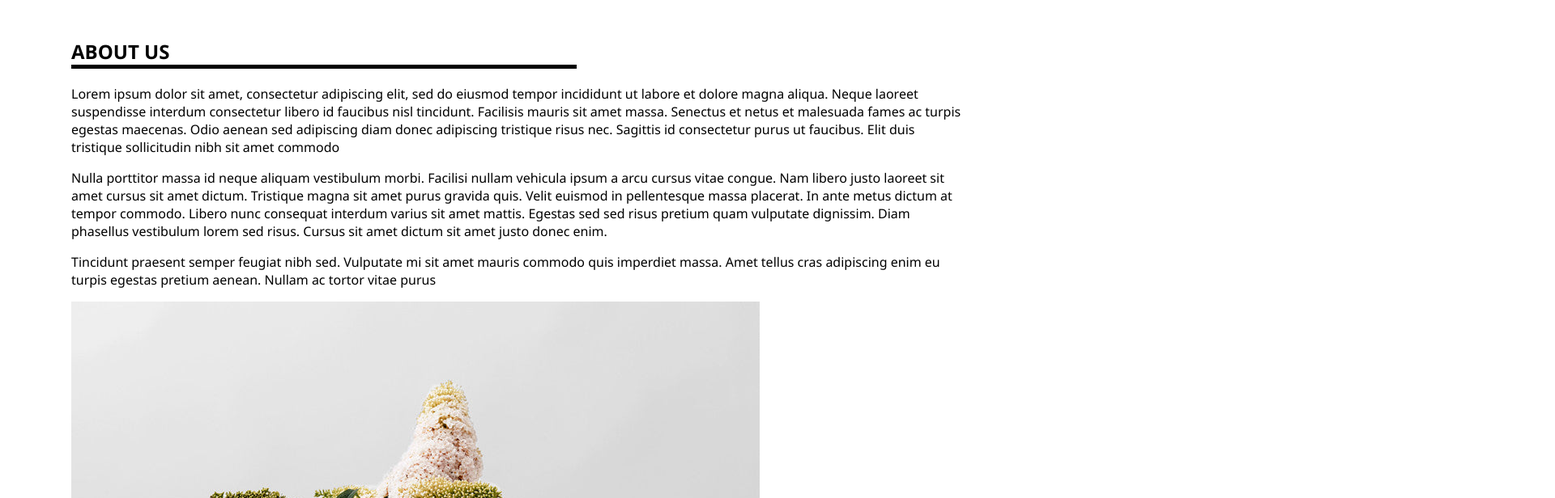
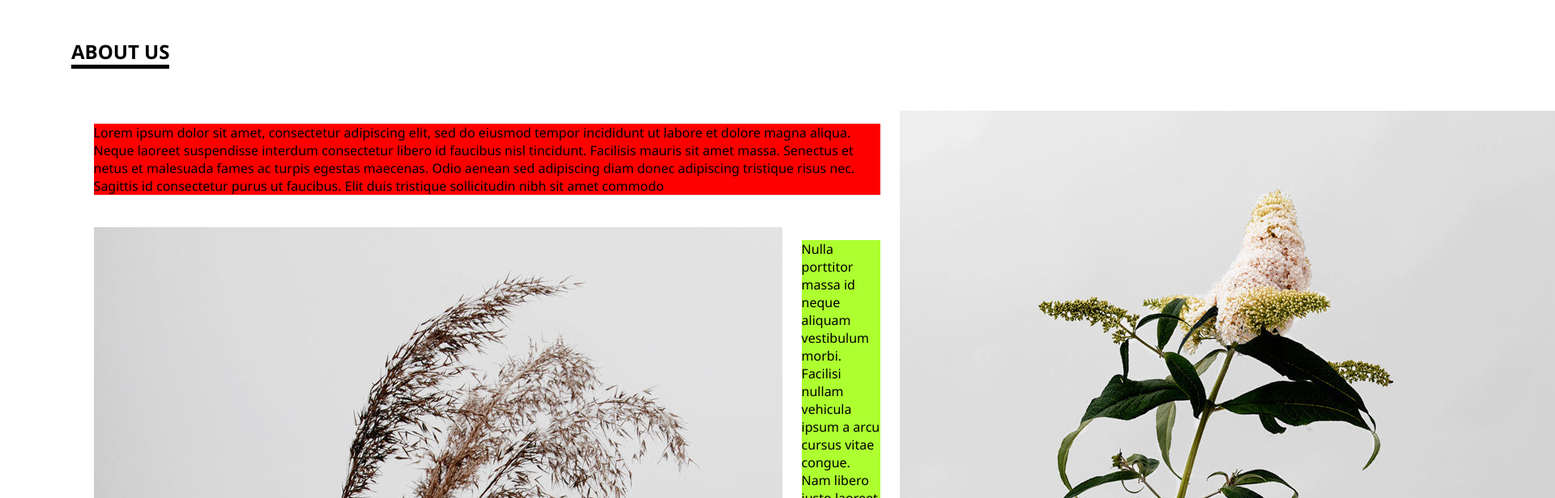
Before and after one commit to awitmer1/eCommerce-Website, a plain HTML site: page index.html in a window 1280 px wide. Shown: the part 980-1596 px from the top of the page at 81% size, 1920 px wide, since content can reach past the window. Drawn offline with Linux system fonts and the light colour scheme.

Commit message:
Changed 'about us' display to grid

```diff
--- a/index.html
+++ b/index.html
@@ -29,15 +29,19 @@
             </div>
         </section>
         <section class="about-us">
-            <div> <h2>About Us</h2>
-                <article>
-                    <p>Lorem ipsum dolor sit amet, consectetur adipiscing elit, sed do eiusmod tempor incididunt
+            <h2>About Us</h2>
+            <div class="about-us-container">
+                <p class="about-us-p1 ">Lorem ipsum dolor sit amet, consectetur adipiscing elit, sed do eiusmod tempor incididunt
                     ut labore et dolore magna aliqua. Neque laoreet suspendisse interdum consectetur libero id
                     faucibus nisl tincidunt. Facilisis mauris sit amet massa. Senectus et netus et malesuada fames
                     ac turpis egestas maecenas. Odio aenean sed adipiscing diam donec adipiscing tristique
                     risus nec. Sagittis id consectetur purus ut faucibus. Elit duis tristique sollicitudin nibh sit
                     amet commodo</p>
-                    <p>Nulla porttitor massa id neque aliquam
+                <div class="about-us-image-1">
+                    <img src="/Assets/Vase_Dame_2048x2048.jpg" alt="Dame Vase with Flowers" >
+
+                </div>
+                <p class="about-us-p2">Nulla porttitor massa id neque aliquam
                     vestibulum morbi. Facilisi nullam vehicula
                     ipsum a arcu cursus vitae congue. Nam libero
                     justo laoreet sit amet cursus sit amet dictum.
@@ -49,14 +53,15 @@
                     quam vulputate dignissim. Diam phasellus
                     vestibulum lorem sed risus. Cursus sit amet
                     dictum sit amet justo donec enim.</p>
-                    <p>Tincidunt praesent semper feugiat nibh sed.
+                <p class="about-us-p3">Tincidunt praesent semper feugiat nibh sed.
                     Vulputate mi sit amet mauris commodo quis
                     imperdiet massa. Amet tellus cras adipiscing
                     enim eu turpis egestas pretium aenean.
                     Nullam ac tortor vitae purus</p>
-                    <img src="/Assets/Vase_Dame_2048x2048.jpg" alt="Dame Vase with Flowers">
-                </article>
-                <img src="/Assets/Cylinder_unglazed3_2048x2048.jpg">
+                <div class="about-us-image-2">
+
+                    <img src="/Assets/Cylinder_unglazed3_2048x2048.jpg" >
+                </div>
                 <!-- NEED TO REVERSE PICTURE -->
             </div>
         </section>
--- a/styles.css
+++ b/styles.css
@@ -69,6 +69,51 @@ footer {
 .about-us {
     display: flex;
     margin: 5rem;
+    flex-wrap: wrap;
+}
+
+.about-us-container {
+    display: grid;
+    grid-template-areas: "p1 p1 i1"
+                        "i2 p2 i1"
+                        "i2 p3 i1";
+    gap: 1.5rem;
+    padding-block: 2rem;
+    width: min(95%, 70rem);
+    margin-inline: auto;
+    flex-wrap: wrap;
+}
+
+.about-us-p1 {
+    background: red;
+    grid-area: p1;
+}
+
+.about-us-p2 {
+    background: greenyellow;
+    grid-area: p2;
+}
+
+.about-us-p3 {
+    background: blue;
+    grid-area: p3;
+}
+
+.about-us-container img {
+    object-fit: scale-down;
+}
+
+.about-us-image-1 {
+    grid-area: i1;
+    /* max-height: 50%;
+    max-width: 50%; */
+}
+
+.about-us-image-2 {
+    grid-area: i2;
+    /* max-height: 50%;
+    max-width: 50%; */
+
 }
 
 .about-us h2 {
```
